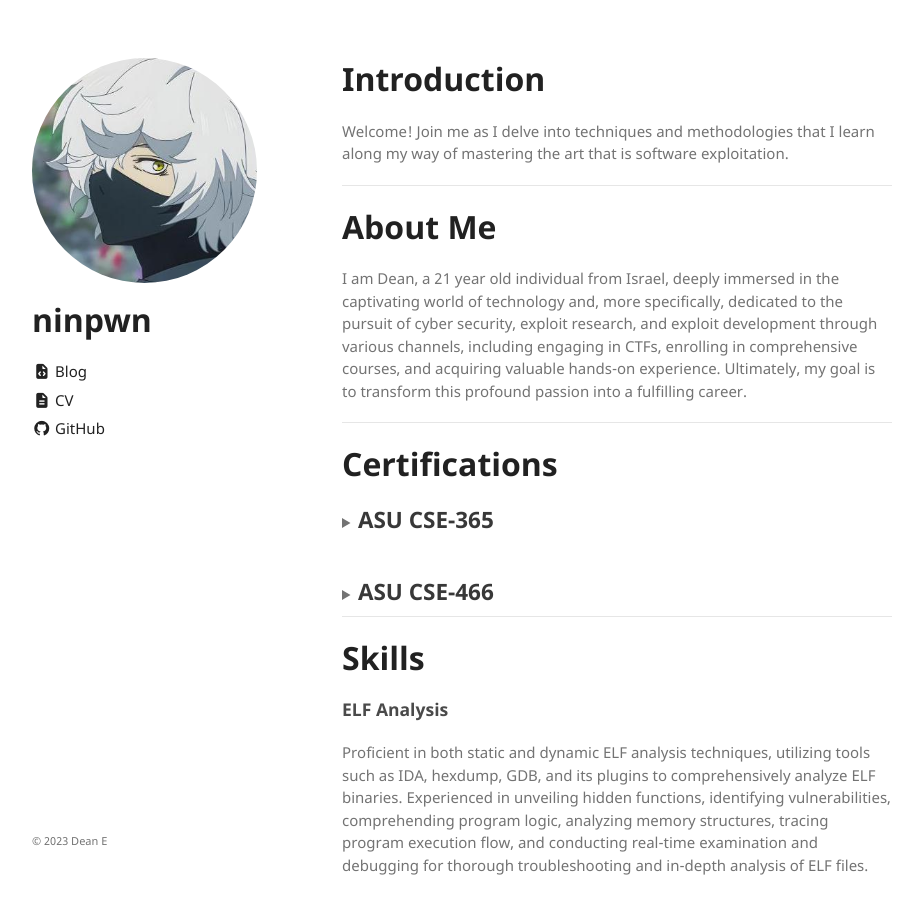
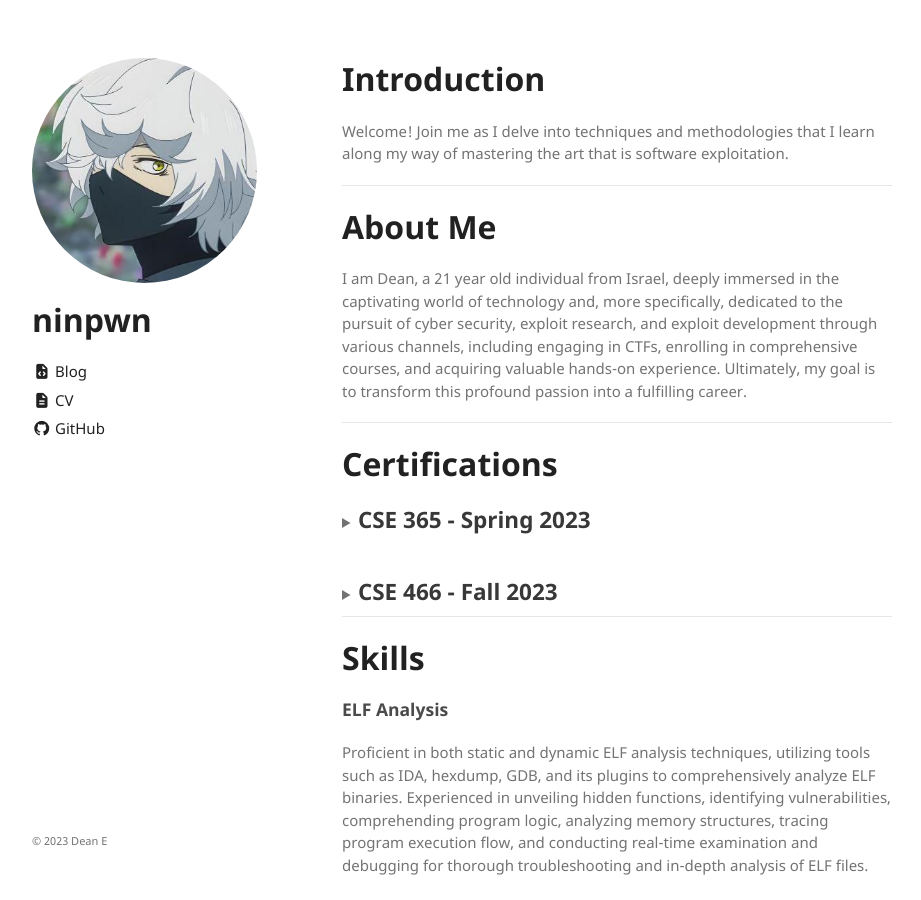
Before and after one commit to ninpwn/ninpwn.github.io, a Jekyll site: the page built from index.md, in a window 1280 px wide and 900 px high. Shown: the whole window, without its empty margins (178-1099 px from the left). Built offline with Jekyll 4.4.1, drawn with Linux system fonts in a browser that asks for light colours; our own code applies the rules of GitHub Pages for plain Markdown files.

Commit message:
Update index.md

```diff
--- a/index.md
+++ b/index.md
@@ -17,7 +17,7 @@ I am Dean, a 21 year old individual from Israel, deeply immersed in the captivat
 # Certifications
 
 <details>
-<summary><h2 style="margin: 0; display: inline;">ASU CSE-365</h2></summary>
+<summary><h2 style="margin: 0; display: inline;">CSE 365 - Spring 2023</h2></summary>
 <br>
 <h3>Information Assurance</h3>
 <p>━━━</p>
@@ -27,7 +27,7 @@ The course offered an enlightening journey encompassing diverse subjects such as
 <br>
 
 <details>
-<summary><h2 style="margin: 0; display: inline;">ASU CSE-466</h2></summary>
+<summary><h2 style="margin: 0; display: inline;">CSE 466 - Fall 2023</h2></summary>
 <br>
 <h3>Computer Systems Security</h3>
 <p>━━━</p>
```
